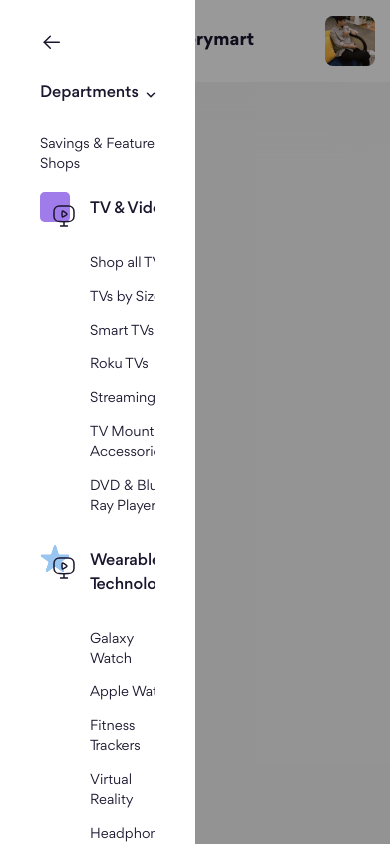
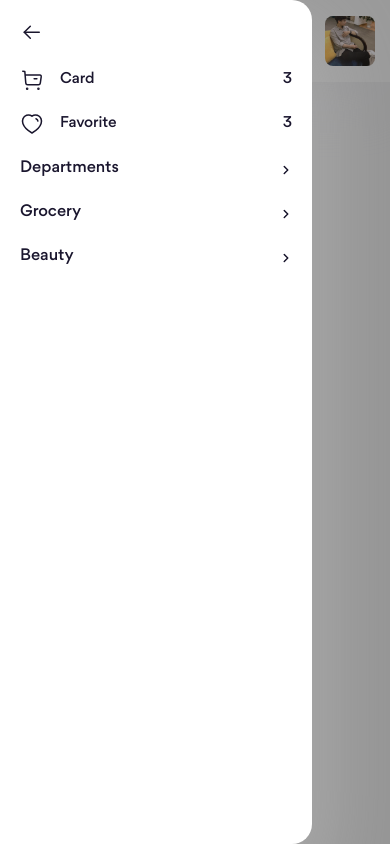
Before and after one commit to huusangvn/htmlcss-project-final-08-, a PHP site: page / in a window 390 px wide. Run offline with PHP 8.4, Linux system fonts and the light colour scheme.

Commit message:
created feature responsive

```diff
--- a/assets/css/main.css
+++ b/assets/css/main.css
@@ -1295,8 +1295,8 @@ img {
 }
 html.dark {
   --text-color: #fff;
-  --icon-color: brightness(0) saturate(100%) invert(93%) sepia(100%)
-      saturate(0%) hue-rotate(224deg) brightness(108%) contrast(109%);
+  --icon-color: brightness(0) saturate(100%) invert(93%) sepia(100%) saturate(0%) hue-rotate(224deg) brightness(108%)
+      contrast(109%);
   --body-bg: #292e39;
   --header-bg-color: #171c28;
   --top-act-group-bg-color: #292e39;
@@ -1304,11 +1304,13 @@ html.dark {
   --top-act-group-separate: #ededf6;
   --dropdown-bg-color: #2f3441;
   --dropdown-shawdown-color: #171c2866;
-  --dropdown-arrow-color: brightness(0) saturate(100%) invert(20%) sepia(22%)
-      saturate(442%) hue-rotate(185deg) brightness(91%) contrast(97%);
+  --dropdown-arrow-color: brightness(0) saturate(100%) invert(20%) sepia(22%) saturate(442%) hue-rotate(185deg)
+      brightness(91%) contrast(97%);
   --top-menu-border-color: #171c28;
-  --menu-column-icon-color: brightness(0) saturate(100%) invert(86%) sepia(6%)
-      saturate(2076%) hue-rotate(198deg) brightness(117%) contrast(96%);
+  --menu-column-icon-color: brightness(0) saturate(100%) invert(86%) sepia(6%) saturate(2076%) hue-rotate(198deg)
+      brightness(117%) contrast(96%);
+  --sidebar-bg: #292e39;
+  --sidebar-shadow: #171c2866;
 }
 @media (max-width: 991.98px) {
   html.dark {
@@ -1318,8 +1320,8 @@ html.dark {
 
 html {
   --text-color: #1a162e;
-  --icon-color: brightness(0) saturate(100%) invert(4%) sepia(86%)
-      saturate(1762%) hue-rotate(236deg) brightness(96%) contrast(91%);
+  --icon-color: brightness(0) saturate(100%) invert(4%) sepia(86%) saturate(1762%) hue-rotate(236deg) brightness(96%)
+      contrast(91%);
   --body-bg: #f6f6f6;
   --header-bg-color: #eee;
   --top-act-group-bg-color: #fff;
@@ -1328,6 +1330,8 @@ html {
   --dropdown-bg-color: #fff;
   --dropdown-shawdown-color: #c8c8c8;
   --top-menu-border-color: #d2d1d6;
+  --sidebar-bg: #fff;
+  --sidebar-shadow: #c8c8c866;
 }
 @media (max-width: 991.98px) {
   html {
@@ -1381,18 +1385,25 @@ html {
     z-index: 9;
     margin-left: 0;
     padding: 20px 0;
-    background: #fff;
+    background: var(--sidebar-bg);
+    border-radius: 0px 20px 20px 0;
     translate: -100%;
     transition: translate 0.5s;
   }
   .navbar.show {
     translate: 0;
+    box-shadow: 0px 40px 90px 20px var(--sidebar-shadow);
   }
   .navbar.show ~ .navbar__overlay {
     visibility: visible;
     opacity: 1;
   }
 }
+@media (max-width: 575.98px) {
+  .navbar {
+    inset: 0 20% 0 0;
+  }
+}
 .navbar__close-btn {
   display: none;
 }
@@ -1400,6 +1411,11 @@ html {
   .navbar__close-btn {
     display: block;
     padding: 10px 40px;
+  }
+}
+@media (max-width: 575.98px) {
+  .navbar__close-btn {
+    padding: 0 20px 10px;
   }
 }
 .navbar__overlay {
@@ -1421,7 +1437,17 @@ html {
     flex-direction: column;
     align-items: start;
     overflow-y: auto;
-    height: calc(100% - 26px);
+    height: calc(100% - 40px);
+  }
+}
+@media (max-width: 767.98px) {
+  .navbar__list {
+    height: calc(100% - 140px);
+  }
+}
+@media (max-width: 767.98px) {
+  .navbar__list {
+    height: calc(100% - 124px);
   }
 }
 .navbar__item:hover .dropdown {
@@ -1430,6 +1456,12 @@ html {
 @media (max-width: 991.98px) {
   .navbar__item {
     width: 100%;
+  }
+  .navbar__item:hover .dropdown {
+    display: none;
+  }
+  .navbar__item--active .dropdown {
+    display: block !important;
   }
 }
 .navbar__link {
@@ -1448,8 +1480,23 @@ html {
     line-height: 150%;
   }
 }
+@media (max-width: 575.98px) {
+  .navbar__link {
+    padding: 0 20px;
+    height: 44px;
+  }
+}
 .navbar__arrow {
+  transition: rotate 0.3s;
   margin-top: 3px;
+}
+@media (max-width: 991.98px) {
+  .navbar__arrow {
+    rotate: -90deg;
+  }
+}
+.navbar__item--active .navbar__arrow {
+  rotate: 0deg;
 }
 
 .top-act {
@@ -1500,6 +1547,29 @@ html {
   border-radius: 8px;
 }
 
+.nav-btn {
+  height: 50px;
+  align-items: center;
+  padding: 0 40px;
+}
+@media (max-width: 575.98px) {
+  .nav-btn {
+    padding: 0 20px;
+    height: 44px;
+  }
+}
+.nav-btn__title, .nav-btn__qnt {
+  font-size: 1.5rem;
+  font-weight: 500;
+  line-height: 146.667%;
+}
+.nav-btn__title {
+  margin-left: 16px;
+}
+.nav-btn__qnt {
+  margin-left: auto;
+}
+
 .logo {
   display: flex;
   align-items: center;
@@ -1544,7 +1614,6 @@ html {
 @media (max-width: 991.98px) {
   .dropdown {
     position: initial;
-    display: block;
     padding-top: 0;
   }
 }
@@ -1573,6 +1642,11 @@ html {
   }
   .dropdown__inner::before {
     content: none;
+  }
+}
+@media (max-width: 575.98px) {
+  .dropdown__inner {
+    padding: 0 20px;
   }
 }
 
@@ -1698,5 +1772,11 @@ html {
   height: var(--max-inner-height);
   padding-left: 0;
 }
+@media (max-width: 991.98px) {
+  .sub-menu--not-main {
+    grid-template-columns: 1fr;
+    height: auto;
+  }
+}
 
 /*# sourceMappingURL=main.css.map */
--- a/assets/js/scripts.js
+++ b/assets/js/scripts.js
@@ -114,13 +114,19 @@ function handleActiveMenu() {
             if (!items.length) return;
 
             removeActive(menu);
-            items[0].classList.add(activeClass);
+            if (window.innerWidth > 991) items[0].classList.add(activeClass);
 
             Array.from(items).forEach((item) => {
                 item.onmouseenter = () => {
                     if (window.innerWidth <= 991) return;
                     removeActive(menu);
                     item.classList.add(activeClass);
+                };
+                item.onclick = () => {
+                    if (window.innerWidth > 991) return;
+                    removeActive(menu);
+                    item.classList.add(activeClass);
+                    item.scrollIntoView();
                 };
             });
         });
@@ -171,3 +177,14 @@ function initJsToggle() {
         };
     });
 }
+window.addEventListener("template-loaded", () => {
+    const links = $$(".js-dropdown-list > li > a");
+
+    links.forEach((link) => {
+        link.onclick = () => {
+            if (window.innerWidth > 991) return;
+            const item = link.closest("li");
+            item.classList.toggle("navbar__item--active");
+        };
+    });
+});
--- a/sass/components/_dropdown.scss
+++ b/sass/components/_dropdown.scss
@@ -7,7 +7,6 @@
     width: min(1240px, 100%);
     @include abstracts.breakpoints(lg) {
         position: initial;
-        display: block;
         padding-top: 0;
     }
     &__inner {
@@ -35,6 +34,9 @@
             &::before {
                 content: none;
             }
+        }
+        @include abstracts.breakpoints(sm) {
+            padding: 0 20px;
         }
     }
 }
@@ -152,5 +154,9 @@
         grid-template-columns: repeat(4, 1fr);
         height: var(--max-inner-height);
         padding-left: 0;
+        @include abstracts.breakpoints(lg) {
+            grid-template-columns: 1fr;
+            height: auto;
+        }
     }
 }
--- a/sass/layout/_header.scss
+++ b/sass/layout/_header.scss
@@ -41,22 +41,30 @@
         z-index: 9;
         margin-left: 0;
         padding: 20px 0;
-        background: #fff;
+        background: var(--sidebar-bg);
+        border-radius: 0px 20px 20px 0;
         translate: -100%;
         transition: translate 0.5s;
         &.show {
             translate: 0;
+            box-shadow: 0px 40px 90px 20px var(--sidebar-shadow);
         }
         &.show ~ &__overlay {
             visibility: visible;
             opacity: 1;
         }
     }
+    @include abstracts.breakpoints(sm) {
+        inset: 0 20% 0 0;
+    }
     &__close-btn {
         display: none;
         @include abstracts.breakpoints(lg) {
             display: block;
             padding: 10px 40px;
+        }
+        @include abstracts.breakpoints(sm) {
+            padding: 0 20px 10px;
         }
     }
 
@@ -78,7 +86,13 @@
             flex-direction: column;
             align-items: start;
             overflow-y: auto;
-            height: calc(100% - 26px);
+            height: calc(100% - 40px);
+        }
+        @include abstracts.breakpoints(md) {
+            height: calc(100% - 140px);
+        }
+        @include abstracts.breakpoints(md) {
+            height: calc(100% - 124px);
         }
     }
     &__item {
@@ -87,6 +101,12 @@
         }
         @include abstracts.breakpoints(lg) {
             width: 100%;
+            &:hover .dropdown {
+                display: none;
+            }
+            &--active .dropdown {
+                display: block !important;
+            }
         }
     }
     &__link {
@@ -104,9 +124,20 @@
             font-size: 1.6rem;
             line-height: 150%;
         }
+        @include abstracts.breakpoints(sm) {
+            padding: 0 20px;
+            height: 44px;
+        }
     }
     &__arrow {
+        transition: rotate 0.3s;
         margin-top: 3px;
+        @include abstracts.breakpoints(lg) {
+            rotate: -90deg;
+        }
+    }
+    &__item--active &__arrow {
+        rotate: 0deg;
     }
 }
 
@@ -161,3 +192,25 @@
         border-radius: 8px;
     }
 }
+
+.nav-btn {
+    height: 50px;
+    align-items: center;
+    padding: 0 40px;
+    @include abstracts.breakpoints(sm) {
+        padding: 0 20px;
+        height: 44px;
+    }
+    &__title,
+    &__qnt {
+        font-size: 1.5rem;
+        font-weight: 500;
+        line-height: 146.667%;
+    }
+    &__title {
+        margin-left: 16px;
+    }
+    &__qnt {
+        margin-left: auto;
+    }
+}
--- a/sass/theme/_dark.scss
+++ b/sass/theme/_dark.scss
@@ -1,8 +1,8 @@
 @use "../abstracts";
 html.dark {
     --text-color: #fff;
-    --icon-color: brightness(0) saturate(100%) invert(93%) sepia(100%)
-        saturate(0%) hue-rotate(224deg) brightness(108%) contrast(109%);
+    --icon-color: brightness(0) saturate(100%) invert(93%) sepia(100%) saturate(0%) hue-rotate(224deg) brightness(108%)
+        contrast(109%);
 
     --body-bg: #292e39;
     --header-bg-color: #171c28;
@@ -17,9 +17,13 @@ html.dark {
     // Dropdown
     --dropdown-bg-color: #2f3441;
     --dropdown-shawdown-color: #171c2866;
-    --dropdown-arrow-color: brightness(0) saturate(100%) invert(20%) sepia(22%)
-        saturate(442%) hue-rotate(185deg) brightness(91%) contrast(97%);
+    --dropdown-arrow-color: brightness(0) saturate(100%) invert(20%) sepia(22%) saturate(442%) hue-rotate(185deg)
+        brightness(91%) contrast(97%);
     --top-menu-border-color: #171c28;
-    --menu-column-icon-color: brightness(0) saturate(100%) invert(86%) sepia(6%)
-        saturate(2076%) hue-rotate(198deg) brightness(117%) contrast(96%);
+    --menu-column-icon-color: brightness(0) saturate(100%) invert(86%) sepia(6%) saturate(2076%) hue-rotate(198deg)
+        brightness(117%) contrast(96%);
+
+    // Sidebar
+    --sidebar-bg: #292e39;
+    --sidebar-shadow: #171c2866;
 }
--- a/sass/theme/_light.scss
+++ b/sass/theme/_light.scss
@@ -2,8 +2,8 @@
 
 html {
     --text-color: #1a162e;
-    --icon-color: brightness(0) saturate(100%) invert(4%) sepia(86%)
-        saturate(1762%) hue-rotate(236deg) brightness(96%) contrast(91%);
+    --icon-color: brightness(0) saturate(100%) invert(4%) sepia(86%) saturate(1762%) hue-rotate(236deg) brightness(96%)
+        contrast(91%);
 
     --body-bg: #f6f6f6;
     --header-bg-color: #eee;
@@ -19,4 +19,8 @@ html {
     --dropdown-bg-color: #fff;
     --dropdown-shawdown-color: #c8c8c8;
     --top-menu-border-color: #d2d1d6;
+
+    // Sidebar
+    --sidebar-bg: #fff;
+    --sidebar-shadow: #c8c8c866;
 }
--- a/templates/header.html
+++ b/templates/header.html
@@ -13,8 +13,20 @@
         <!-- Navbar -->
         <nav id="navbar" class="navbar show">
             <button class="navbar__close-btn js-toggle" toggle-target="#navbar">
-                <img src="./assets/icons/arrrow-left.svg" alt="" />
+                <img src="./assets/icons/arrrow-left.svg" alt="" class="icon" />
             </button>
+
+            <a href="#!" class="nav-btn d-none d-md-flex">
+                <img src="./assets/icons/buy.svg" alt="" class="icon nav-bar__icon" />
+                <span class="nav-btn__title">Card</span>
+                <span class="nav-btn__qnt">3</span>
+            </a>
+
+            <a href="#!" class="nav-btn d-none d-md-flex">
+                <img src="./assets/icons/heart.svg" alt="" class="icon nav-bar__icon" />
+                <span class="nav-btn__title">Favorite</span>
+                <span class="nav-btn__qnt">3</span>
+            </a>
             <ul class="navbar__list js-dropdown-list">
                 <li class="navbar__item">
                     <a href="#!" class="navbar__link">
```
Also changed, not shown: 1 other file.
